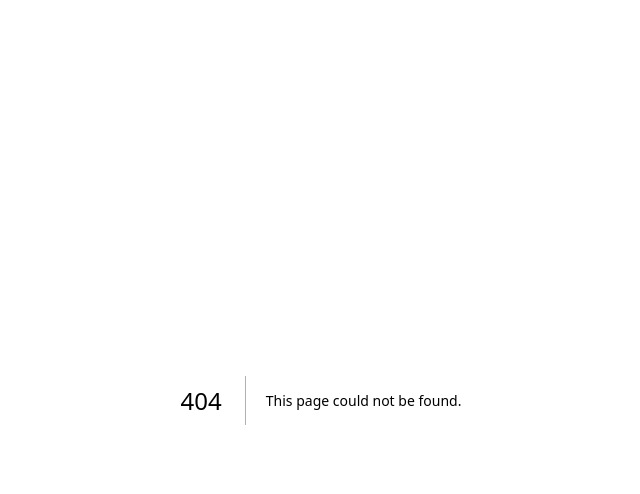
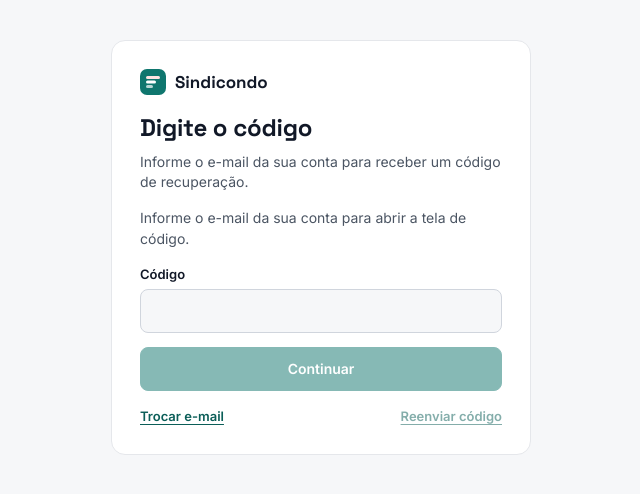
Before and after one commit to Gremis/zelo, a Next.js app: page /confirmar-codigo/recuperacao in a window 1280 px wide. Before the commit this address had no page. Shown: the top 494 px of the page, without its empty margins (319-959 px from the left). Built offline with nearby package versions, Linux system fonts and the light colour scheme.

Commit message:
feat(ori-39): add recovery code screen

```diff
--- a/src/app/confirmar-codigo/page.tsx
+++ b/src/app/confirmar-codigo/page.tsx
@@ -10,10 +10,19 @@ import { useSignupFlow } from "@/components/signup-flow";
 import {
   submitConfirmationCode,
   submitResendConfirmationCode,
+  submitPasswordRecovery,
 } from "@/lib/auth/submit";
 
-export default function ConfirmationCodePage() {
-  const { draft, registrationId, setRegistrationId } = useSignupFlow();
+const RECOVERY_CODE_VALIDITY_MINUTES = 15;
+
+export function ConfirmationCodeScreen({
+  flow = "signup",
+}: {
+  flow?: "signup" | "recovery";
+}) {
+  const { draft, recoveryEmail, registrationId, setRegistrationId } =
+    useSignupFlow();
+  const email = flow === "recovery" ? recoveryEmail.trim() : draft.email.trim();
   const id = useId();
   const codeRef = useRef<HTMLInputElement>(null);
   const pending = useRef(false);
@@ -25,7 +34,7 @@ export default function ConfirmationCodePage() {
   const [confirmed, setConfirmed] = useState(false);
   const [resendStatus, setResendStatus] = useState("");
   const [blocked, setBlocked] = useState(false);
-  const hasContext = Boolean(draft.email.trim());
+  const hasContext = Boolean(email);
 
   useLayoutEffect(
     () => () => {
@@ -51,6 +60,12 @@ export default function ConfirmationCodePage() {
       codeRef.current?.focus();
       return;
     }
+    if (flow === "recovery") {
+      setMessage(
+        "Não foi possível validar o código agora. Tente novamente mais tarde.",
+      );
+      return;
+    }
     pending.current = true;
     const version = screenVersion.current;
     setOperation("confirm");
@@ -58,7 +73,7 @@ export default function ConfirmationCodePage() {
     try {
       const input = {
         registrationId: registrationId ?? "",
-        email: draft.email.trim(),
+        email,
         code,
       };
       const result = await submitConfirmationCode(input);
@@ -108,20 +123,22 @@ export default function ConfirmationCodePage() {
     try {
       const input = {
         registrationId: registrationId ?? "",
-        email: draft.email.trim(),
+        email,
       };
-      const result = await submitResendConfirmationCode(input);
+      const result =
+        flow === "recovery" ? null : await submitResendConfirmationCode(input);
+      if (flow === "recovery") await submitPasswordRecovery(email);
       if (version !== screenVersion.current) return;
-      if (result.ok) {
+      if (flow === "recovery" || result?.ok) {
         setCode("");
         setBlocked(false);
         setResendStatus("Código reenviado. Confira seu e-mail.");
-      } else if (!result.ok && result.error === "attempt-limit") {
+      } else if (result && !result.ok && result.error === "attempt-limit") {
         setBlocked(true);
         setMessage("Limite de reenvios atingido. Tente novamente mais tarde.");
       } else {
         setMessage(
-          !result.ok && result.error === "missing-registration"
+          result && !result.ok && result.error === "missing-registration"
             ? "Não encontramos seu cadastro. Volte para criar sua conta."
             : "Não foi possível reenviar o código. Tente novamente.",
         );
@@ -141,26 +158,42 @@ export default function ConfirmationCodePage() {
   return (
     <AuthCard
       variant="signup"
-      title={confirmed ? "Conta criada." : "Confirme seu e-mail"}
-      focusTitle={confirmed}
+      title={
+        flow === "recovery"
+          ? "Digite o código"
+          : confirmed
+            ? "Conta criada."
+            : "Confirme seu e-mail"
+      }
+      focusTitle={flow === "signup" && confirmed}
       description={
-        confirmed ? null : hasContext ? (
+        flow === "recovery" ? (
+          hasContext ? (
+            <>
+              Se houver uma conta com <strong>{email}</strong>, enviamos um
+              código de 6 dígitos. Ele vale por {RECOVERY_CODE_VALIDITY_MINUTES}{" "}
+              minutos.
+            </>
+          ) : (
+            "Informe o e-mail da sua conta para receber um código de recuperação."
+          )
+        ) : confirmed ? null : hasContext ? (
           <>
             Digite o código de 6 dígitos para confirmar o e-mail{" "}
-            <strong>{draft.email.trim()}</strong>.
+            <strong>{email}</strong>.
           </>
         ) : (
           "Confirme o e-mail informado no cadastro para continuar."
         )
       }
     >
-      {!confirmed && (
+      {!(flow === "signup" && confirmed) && (
         <>
           {!hasContext && (
             <p role="status" data-slot="status" className={signupStyles.status}>
-              Não encontramos os dados do seu cadastro nesta sessão. Volte para
-              criar sua conta. Se você recarregou a página, será necessário
-              informar os dados novamente.
+              {flow === "recovery"
+                ? "Informe o e-mail da sua conta para abrir a tela de código."
+                : "Não encontramos os dados do seu cadastro nesta sessão. Volte para criar sua conta. Se você recarregou a página, será necessário informar os dados novamente."}
             </p>
           )}
           <form
@@ -216,18 +249,28 @@ export default function ConfirmationCodePage() {
               className={signupStyles.submit}
             >
               {operation === "confirm"
-                ? "Confirmando..."
-                : "Confirmar e entrar"}
+                ? flow === "recovery"
+                  ? "Continuando..."
+                  : "Confirmando..."
+                : flow === "recovery"
+                  ? "Continuar"
+                  : "Confirmar e entrar"}
             </button>
           </form>
           <div data-slot="actions" className={signupStyles.actions}>
             <Link
-              href="/criar-conta"
+              href={flow === "recovery" ? "/recuperar-senha" : "/criar-conta"}
               data-slot="link"
               className={signupStyles.link}
-              onClick={() => setRegistrationId(null)}
+              onClick={
+                flow === "signup" ? () => setRegistrationId(null) : undefined
+              }
             >
-              {hasContext ? "Corrigir e-mail" : "Criar conta"}
+              {flow === "recovery"
+                ? "Trocar e-mail"
+                : hasContext
+                  ? "Corrigir e-mail"
+                  : "Criar conta"}
             </Link>
             <button
               type="button"
@@ -239,10 +282,12 @@ export default function ConfirmationCodePage() {
               {operation === "resend" ? "Reenviando..." : "Reenviar código"}
             </button>
           </div>
-          <p data-slot="help" className={signupStyles.help}>
-            Não chegou? Confira a caixa de spam. A conta só é liberada depois da
-            confirmação.
-          </p>
+          {flow === "signup" && (
+            <p data-slot="help" className={signupStyles.help}>
+              Não chegou? Confira a caixa de spam. A conta só é liberada depois
+              da confirmação.
+            </p>
+          )}
           {message && (
             <p role="alert" data-slot="error" className={signupStyles.error}>
               {message}
@@ -258,3 +303,7 @@ export default function ConfirmationCodePage() {
     </AuthCard>
   );
 }
+
+export default function ConfirmationCodePage() {
+  return <ConfirmationCodeScreen />;
+}
--- /dev/null
+++ b/src/app/confirmar-codigo/recuperacao/page.tsx
@@ -0,0 +1,5 @@
+import { ConfirmationCodeScreen } from "@/app/confirmar-codigo/page";
+
+export default function RecoveryCodePage() {
+  return <ConfirmationCodeScreen flow="recovery" />;
+}
--- a/src/app/recuperar-senha/page.tsx
+++ b/src/app/recuperar-senha/page.tsx
@@ -4,6 +4,7 @@ import Link from "next/link";
 import { useId, useState } from "react";
 import type { FormEvent } from "react";
 import { AuthCard } from "@/components/auth-card";
+import { useSignupFlow } from "@/components/signup-flow";
 import { submitPasswordRecovery } from "@/lib/auth/submit";
 
 const EMAIL_PATTERN = /^[^\s@]+@[^\s@]+\.[^\s@]+$/;
@@ -15,10 +16,11 @@ const linkClasses =
   "rounded text-sm font-medium text-teal-300 underline-offset-4 hover:underline focus-visible:ring-2 focus-visible:ring-teal-400 focus-visible:ring-offset-2 focus-visible:ring-offset-[#121a18] focus-visible:outline-none";
 
 export default function PasswordRecoveryPage() {
+  const { recoveryEmail, setRecoveryEmail } = useSignupFlow();
   const emailId = useId();
   const emailErrorId = useId();
 
-  const [email, setEmail] = useState("");
+  const [email, setEmail] = useState(recoveryEmail);
   const [emailError, setEmailError] = useState<string | null>(null);
   const [isSubmitting, setIsSubmitting] = useState(false);
   const [isSubmitted, setIsSubmitted] = useState(false);
@@ -44,6 +46,7 @@ export default function PasswordRecoveryPage() {
       return;
     }
 
+    setRecoveryEmail(trimmedEmail);
     setIsSubmitting(true);
 
     try {
@@ -87,6 +90,7 @@ export default function PasswordRecoveryPage() {
                 value={email}
                 onChange={(event) => {
                   setEmail(event.target.value);
+                  setRecoveryEmail(event.target.value);
                   setEmailError(null);
                 }}
                 aria-invalid={emailError ? true : undefined}
--- a/src/components/signup-flow.tsx
+++ b/src/components/signup-flow.tsx
@@ -12,6 +12,8 @@ export type SignupDraft = {
 const SignupFlowContext = createContext<{
   draft: SignupDraft;
   setDraft: Dispatch<SetStateAction<SignupDraft>>;
+  recoveryEmail: string;
+  setRecoveryEmail: Dispatch<SetStateAction<string>>;
   registrationId: string | null;
   setRegistrationId: Dispatch<SetStateAction<string | null>>;
 } | null>(null);
@@ -22,12 +24,15 @@ export function SignupFlowProvider({ children }: { children: ReactNode }) {
     email: "",
     phone: "",
   });
+  const [recoveryEmail, setRecoveryEmail] = useState("");
   const [registrationId, setRegistrationId] = useState<string | null>(null);
   return (
     <SignupFlowContext.Provider
       value={{
         draft,
         setDraft,
+        recoveryEmail,
+        setRecoveryEmail,
         registrationId,
         setRegistrationId,
       }}
```
Also changed, not shown: 2 other files (tests, documents, lock files or other folders).
